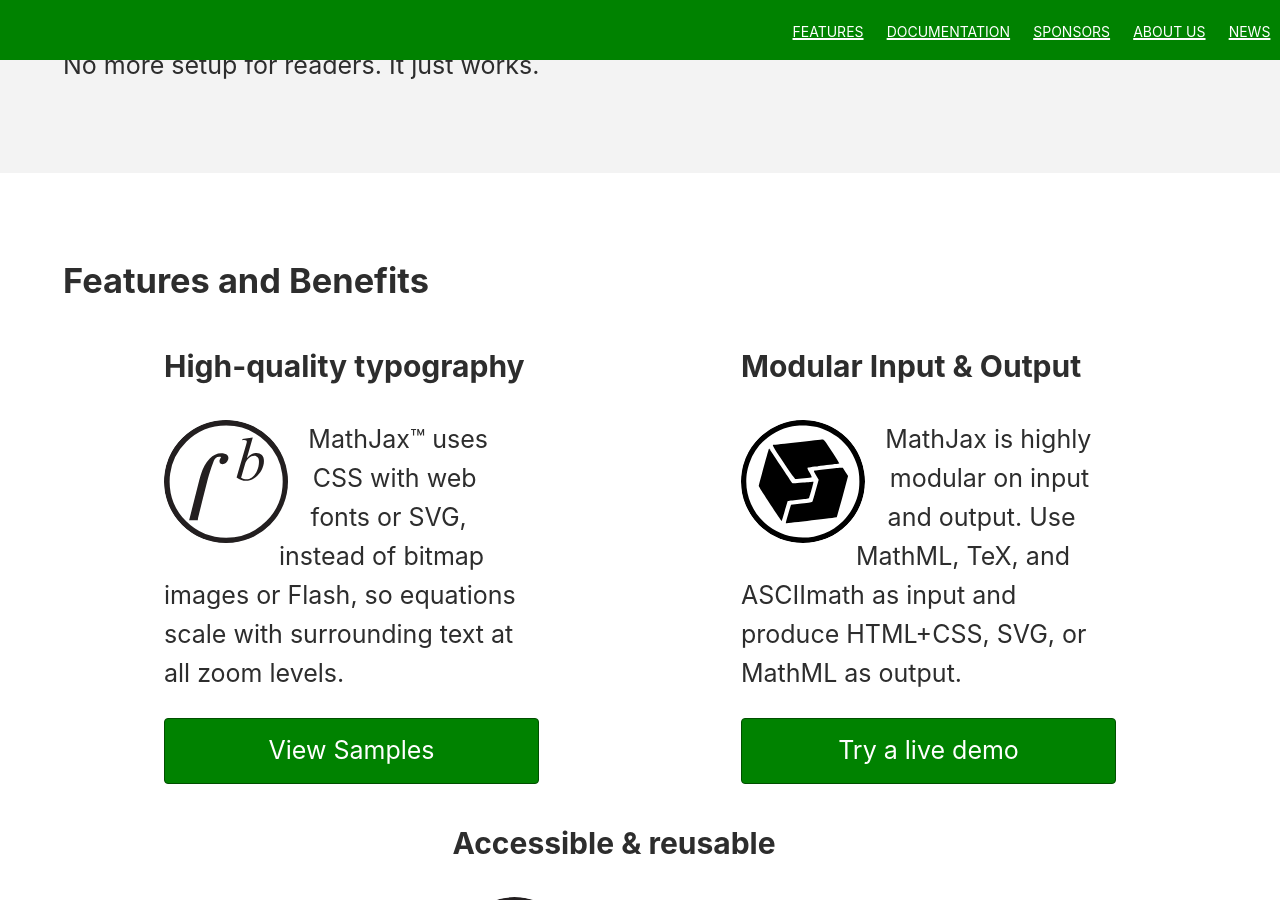
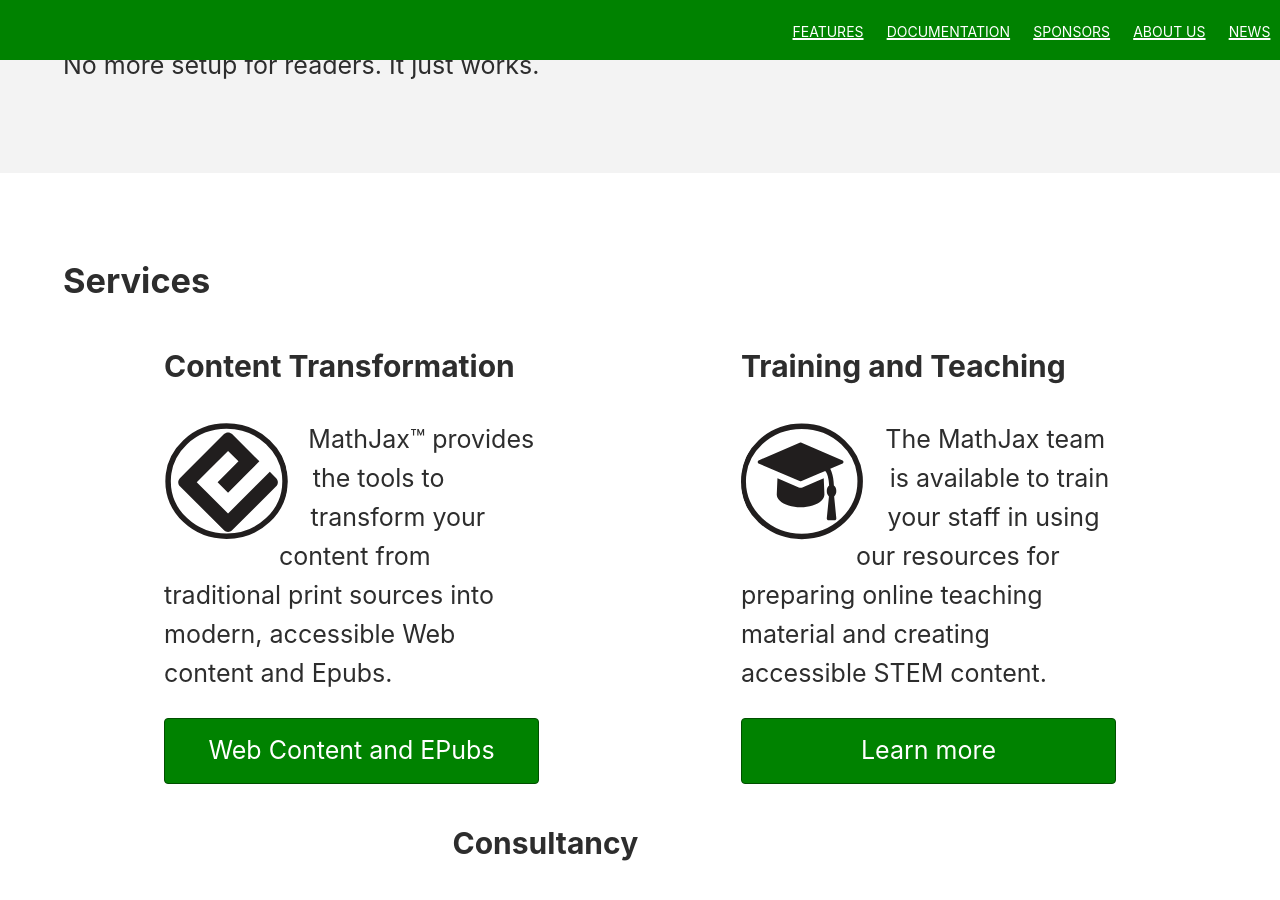
Before and after one commit to mathjax/MathJax-website, a Jekyll site: the page built from index.html, in a window 1280 px wide and 900 px high, scrolled down 798 px. Built offline with Jekyll 4.4.1, drawn with Linux system fonts in a browser that asks for light colours; a script that is not in the unit is left out; some of the changed text lies outside the part shown.

Commit message:
Adds service section to the homepage.

```diff
--- a/_includes/frontpage/about.html
+++ b/_includes/frontpage/about.html
@@ -103,7 +103,7 @@
           contributions from our user community easier to produce and incorporate into MathJax.
         </p>
 
-        <h3>The MathJax Team</h3>
+        <h3 id="team">The MathJax Team</h3>
         <p>
           The MathJax team consists of <a href="https://github.com/dpvc">Davide Cervone</a> and
           <a href="https://github.com/zorkow">Volker Sorge</a>.  Regular contributors include
--- /dev/null
+++ b/_includes/frontpage/services.html
@@ -0,0 +1,166 @@
+<section id="services">
+  <div class="container">
+    <h2>Services</h2>
+
+    <div class="cards">
+      <div class="card">
+        <div>
+          <h3>Content Transformation</h3>
+          <p>
+            <img src="img/EPUB.svg" alt="Stylized Epub logo" class="card--img">
+            MathJax™ provides the tools to transform your content from
+            traditional print sources into modern, accessible Web content and
+            Epubs.
+          </p>
+        </div>
+        <a class="btn" href="#epub" id="to-epub">Web Content and EPubs</a>
+      </div>
+
+      <div class="card">
+        <div>
+          <h3>Training and Teaching</h3>
+          <p>
+            <img src="img/Mortar.svg" alt="Stylized mortarboard" class="card--img">
+              The MathJax team is available to train your staff in using our
+              resources for preparing online teaching material and creating
+              accessible STEM content.
+          </p>
+        </div>
+        <a class="btn" href="#training" id="to-training">Learn more</a>
+      </div>
+
+      <div class="card">
+        <div>
+          <h3>Consultancy</h3>
+          <p>
+            <img src="img/keyboard.svg" alt="Stylized keyboard"
+                 class="card--img">
+              MathJax is highly flexible and can be tailored to the needs of
+              your institution by creating customized configurations and bespoke
+              software workflows.
+          </p>
+        </div>
+        <a class="btn" href="#consultancy" id="to-consultancy">Contact us</a>
+      </div>
+
+      <div class="card card--popout" id="epub">
+        <h3>Content Transformation</h3>
+        <p>
+          MathJax can help you with the conversion of math documents from legacy
+          sources and print content as well as with the generation of novel
+          content that is online ready and fully accessible for readers with
+          special needs. The MathJax team is available to consult on putting the
+          necessary workflows in place in your institution.
+
+        <h4>EPubs and Offline Content</h4>
+        <p>
+          MathJax can also be employed in serverside workflows to prepare
+          content that can be viewed offline or generate documents that are
+          compatible with modern ePub readers. Accessibility can be ensured by
+          including alternative textual descriptions or more fine-grained speech
+          annotations and Braille.
+        <p>
+          For further information on content transformation services please <a
+          href="mailto:info@mathjax.org">contact us</a>.
+        </p>
+        <a href="#to-epub" aria-label="Close pop-out" class="card--popout__close"></a>
+      </div>
+
+      <div class="card card--popout" id="training">
+        <h3>Training and Teaching</h3>
+        <p>
+          The members of the <a href="#team">MathJax team</a> are professors in
+          their own institutions with a long and successful track record in
+          teaching and research. We regularly give presentations and workshops
+          on the use of MathJax and its accessibility features for online
+          teaching at international events.
+        </p>
+        <h4>Support for Online Teaching</h4>
+        <p>
+          MathJax is compatible with most Learning Management systems. We can
+          help you to transfer you mathematical teaching material online to
+          allow your faculty to teach maths online in an inclusive and
+          accessible manner.
+        </p>
+        <h4>Support for Online Examinations</h4>
+        <p>
+          Remote online examinations are increasingly important. MathJax can
+          help in preparing exam material that is not only visually of the
+          highest quality but also ensures that it is accessible for all
+          students regardless of their individual needs.
+        </p>
+        <h4>Staff Training</h4>
+        <p>
+          We train teachers, faculty and staff on how to plan and prepare fully
+          accessible math courses. Training programmes can be tailored to your
+          specific requirements and of the audience. We cover a variety of topics including
+          <ul>
+          <li>porting math documents from sources like LaTeX, Word and PDF to
+          web technology containing SVG and MathJax</li>
+          <li>generating mathematical material that is both web-ready and ePub compatible.</li>
+          <li>web accessibility of teaching material and WCAG guidelines</li>
+          <li>introduction to assistive technologies for STEM subjects</li>
+          </ul>
+        </p>
+
+        <p>
+        </p>
+
+        <p>
+          Please <a href="mailto:info@mathjax.org">contact us</a> for more
+          information on how to get your teaching online and the training
+          programs we can provide.
+        </p>
+        <a href="#to-training" aria-label="Close pop-out" class="card--popout__close"></a>
+      </div>
+      <div class="card card--popout" id="consultancy">
+        <h3>Consultancy</h3>
+        <p>
+          MathJax is a highly modular and flexible system and can be adapted to
+          fit the needs for any application and any content: from static website
+          to highly dynamic environments; from simple teaching handouts to
+          highly sophisticated typesetting in scientific publishing.  We can
+          help you create the right configurations for you environments and
+          adapt MathJax for the needs of your organisation.
+        </p>
+        <h4>Fonts</h4>
+        <p>
+          We support a variety of fonts and employ techniques to adapt rendering
+          of formulas to fit visually to their surrounding text. Should you need
+          a specialised font or rendering support, it can be incorporated into
+          our production pipeline to be available as an extension for your
+          organisation or in the core system.
+        </p>
+
+        <h4>Upgrades</h4>
+        <p>
+          With the release of version 3.0, MathJax has moved to a modern <a
+          href="https://www.typescriptlang.org/">TypeScript</a> implementation.
+          If you need advice on upgrading your local installation, or your
+          content to use MathJax v3, please contact us.
+        </p>
+
+        <h4>Conversion Workflows</h4>
+        <p>
+          MathJax is an essential tool in converting traditional print sources
+          to accessible, web-ready content. We can advise you on what tool chain
+          is best for your needs, assemble installations and provide you with
+          bespoke MathJax customizations.
+        </p>
+
+        <h4>Accessibility</h4>
+        <p>
+          We provide consultancy on how to adapt your existing web-content,
+          software solutions and workflows to make them fully accessible for
+          users with visual and print impairments. We will work with your own
+          personnel to ensure that your material is fully accessible.
+        </p>
+       <p>
+          If you have any particular needs for making MathJax working in your
+          organisation, please <a href="mailto:info@mathjax.org">contact us</a>
+          regarding our consultancy services.
+        </p>
+        <a href="#to-consultancy" aria-label="Close pop-out" class="card--popout__close"></a>
+      </div>
+    </div>
+</section>
--- a/index.html
+++ b/index.html
@@ -13,6 +13,7 @@
 ---
 
 {% include frontpage/hero.html %}
+{% include frontpage/services.html %}
 {% include frontpage/features.html %}
 {% include frontpage/docs.html %}
 {% include frontpage/sponsors.html %}
```
Also changed, not shown: img/EPUB.svg (added), img/Mortar.svg (added), img/a11y.svg, img/keyboard.svg (added).
